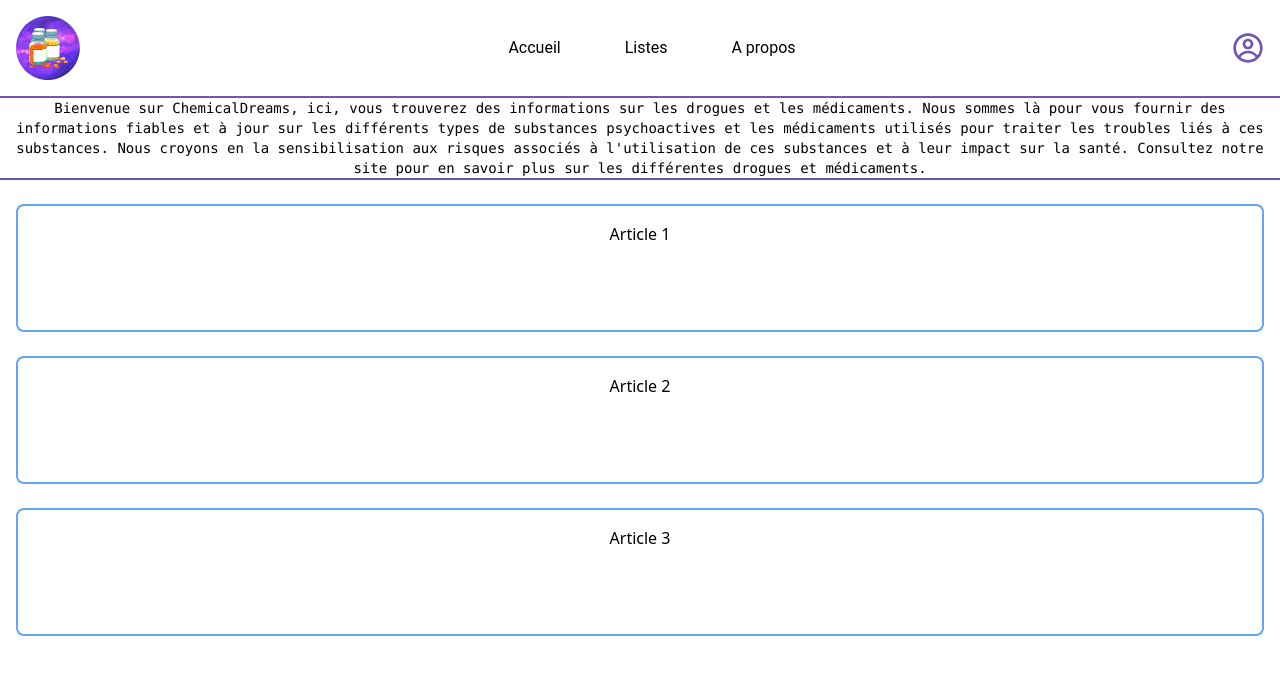
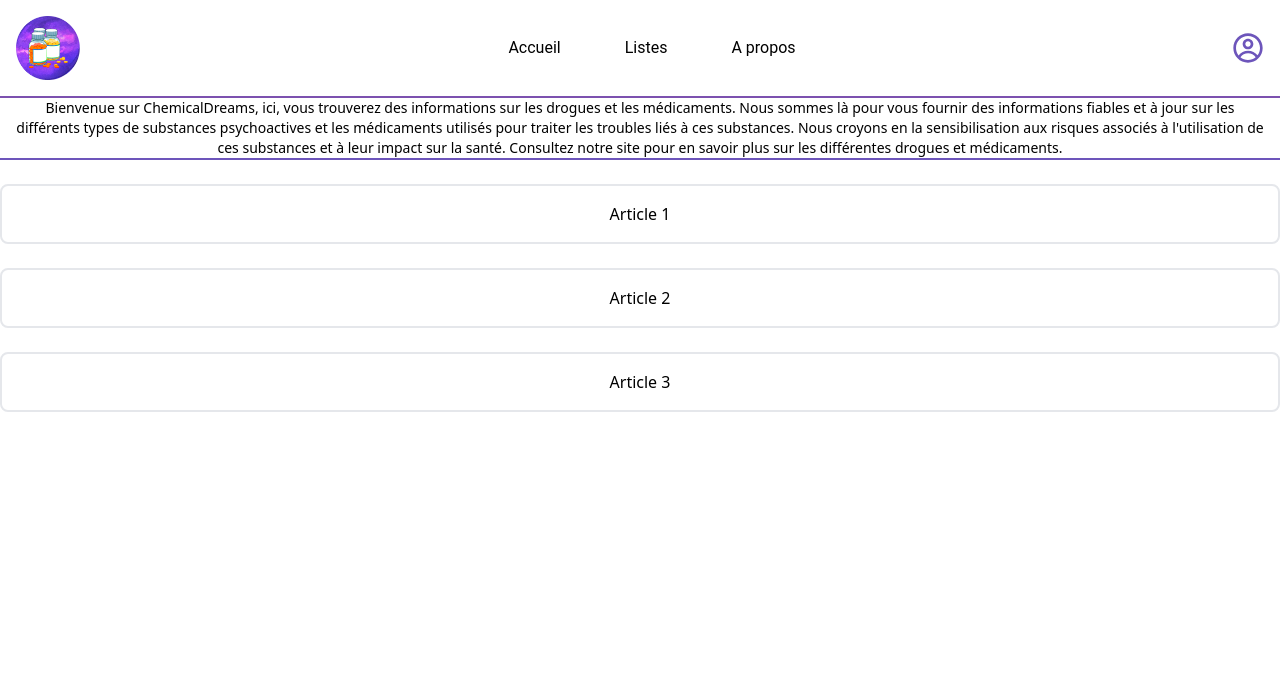
Before and after one commit to Yhugzee/ChemicalDreams-old, a React (Vite) app in the folder frontend/: page / in a window 1280 px wide. Shown: the top 674 px of the page. Built offline with nearby package versions, Linux system fonts and the light colour scheme.

Commit message:
add tailwind

```diff
--- a/frontend/package.json
+++ b/frontend/package.json
@@ -11,10 +11,10 @@
   },
   "dependencies": {
     "@headlessui/react": "^1.7.8",
-    "bootstrap": "^5.2.3",
+    "flowbite": "^1.6.3",
+    "flowbite-react": "^0.3.8",
     "prop-types": "^15.8.1",
     "react": "^18.0.0",
-    "react-bootstrap": "^2.7.0",
     "react-dom": "^18.0.0",
     "react-icons": "^4.7.1",
     "react-router-dom": "^6.8.0",
--- a/frontend/tailwind.config.js
+++ b/frontend/tailwind.config.js
@@ -1,10 +1,9 @@
 /** @type {import('tailwindcss').Config} */
 module.exports = {
-  content: [
-    "./src/**/*.{js,jsx,ts,tsx}",
-  ],
+  content: ["node_modules/flowbite-react/**/*.{js,jsx,ts,tsx}"],
   theme: {
     extend: {},
   },
-  plugins: [],
+  // eslint-disable-next-line global-require
+  plugins: [require("flowbite/plugin")],
 };
```
Also changed, not shown: 1 other file (tests, documents, lock files or other folders).
